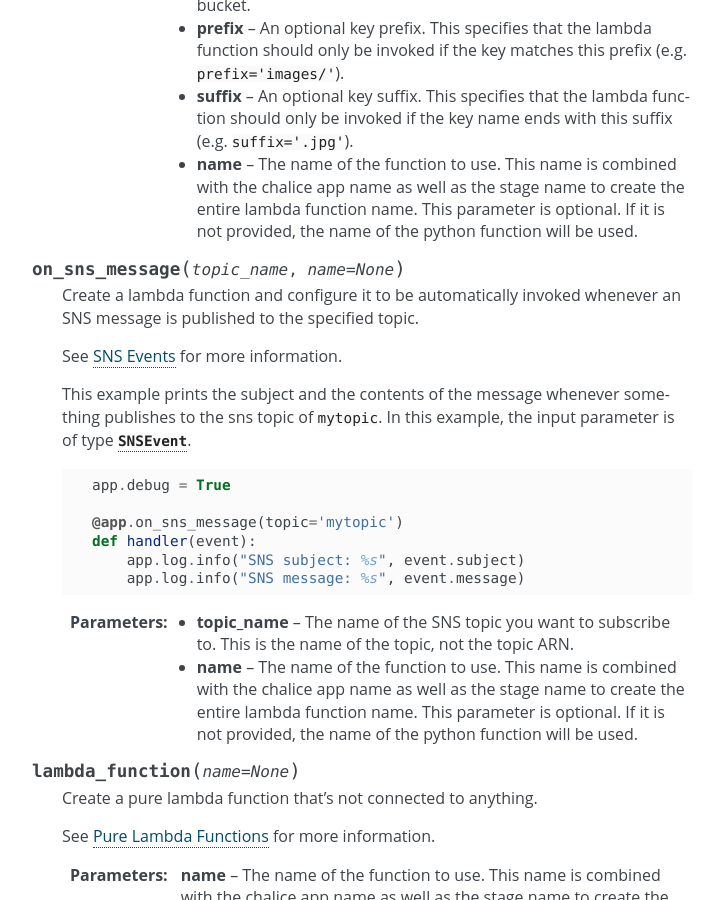
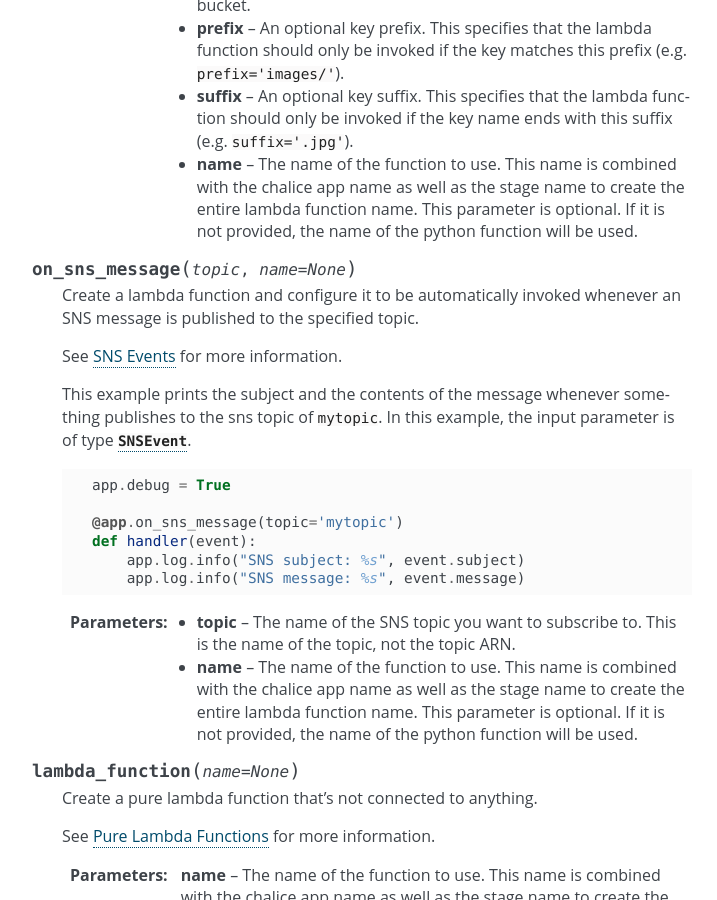
Before and after one commit to aws/chalice, a Sphinx documentation site: the page built from docs/source/api.rst, in a window 1280 px wide and 900 px high, scrolled down 3636 px. Shown: the whole window, without its empty margins (428-1145 px from the left). Built offline with Sphinx 7.4.7, drawn with Linux system fonts in a browser that asks for light colours; pages that are not in the unit, such as notebooks, are missing from menus.

Commit message:
Rename topic_name to topic
This allows us to support a topic arn and a topic resource
using the same argument.

```diff
--- a/docs/source/api.rst
+++ b/docs/source/api.rst
@@ -215,7 +215,7 @@ Chalice
         entire lambda function name.  This parameter is optional.  If it is
         not provided, the name of the python function will be used.
 
-   .. method:: on_sns_message(topic_name, name=None)
+   .. method:: on_sns_message(topic, name=None)
 
       Create a lambda function and configure it to be automatically invoked
       whenever an SNS message is published to the specified topic.
@@ -235,7 +235,7 @@ Chalice
               app.log.info("SNS subject: %s", event.subject)
               app.log.info("SNS message: %s", event.message)
 
-      :param topic_name: The name of the SNS topic you want to subscribe to.
+      :param topic: The name of the SNS topic you want to subscribe to.
         This is the name of the topic, not the topic ARN.
 
       :param name: The name of the function to use.  This name is combined
@@ -832,7 +832,7 @@ Scheduled Events
 
    .. code-block:: python
 
-      @app.on_sns_message(topic_name='mytopic')
+      @app.on_sns_message(topic='mytopic')
       def event_handler(event: SNSEvent):
           app.log.info("Message received with subject: %s, message: %s",
                        event.subject, event.message)
--- a/docs/source/topics/events.rst
+++ b/docs/source/topics/events.rst
@@ -167,7 +167,7 @@ We'll update the ``app.py`` file to use the ``on_sns_message`` decorator:
     app = chalice.Chalice(app_name='chalice-sns-demo')
     app.debug = True
 
-    @app.on_sns_message(topic_name='my-demo-topic')
+    @app.on_sns_message(topic='my-demo-topic')
     def handle_sns_message(event):
         app.log.debug("Received message with subject: %s, message: %s",
                       event.subject, event.message)
```
Also changed, not shown: 5 other files.
